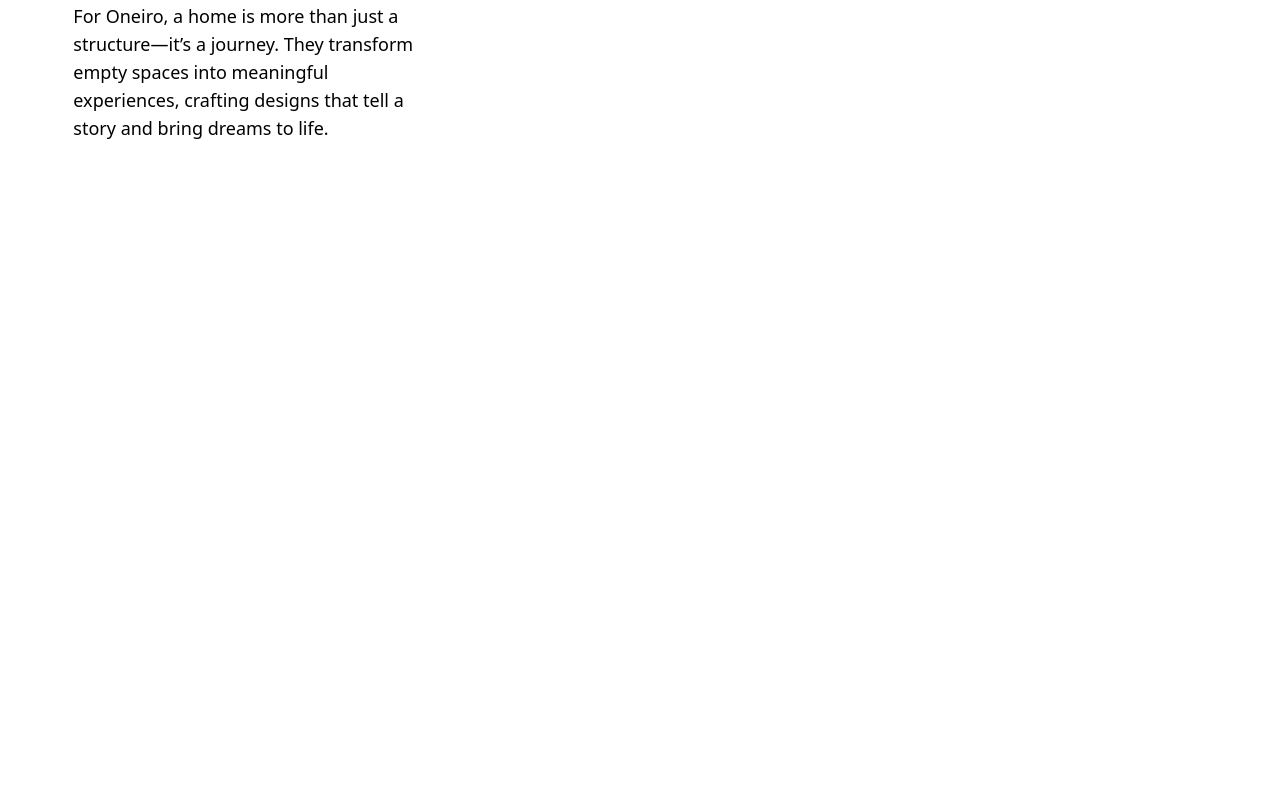
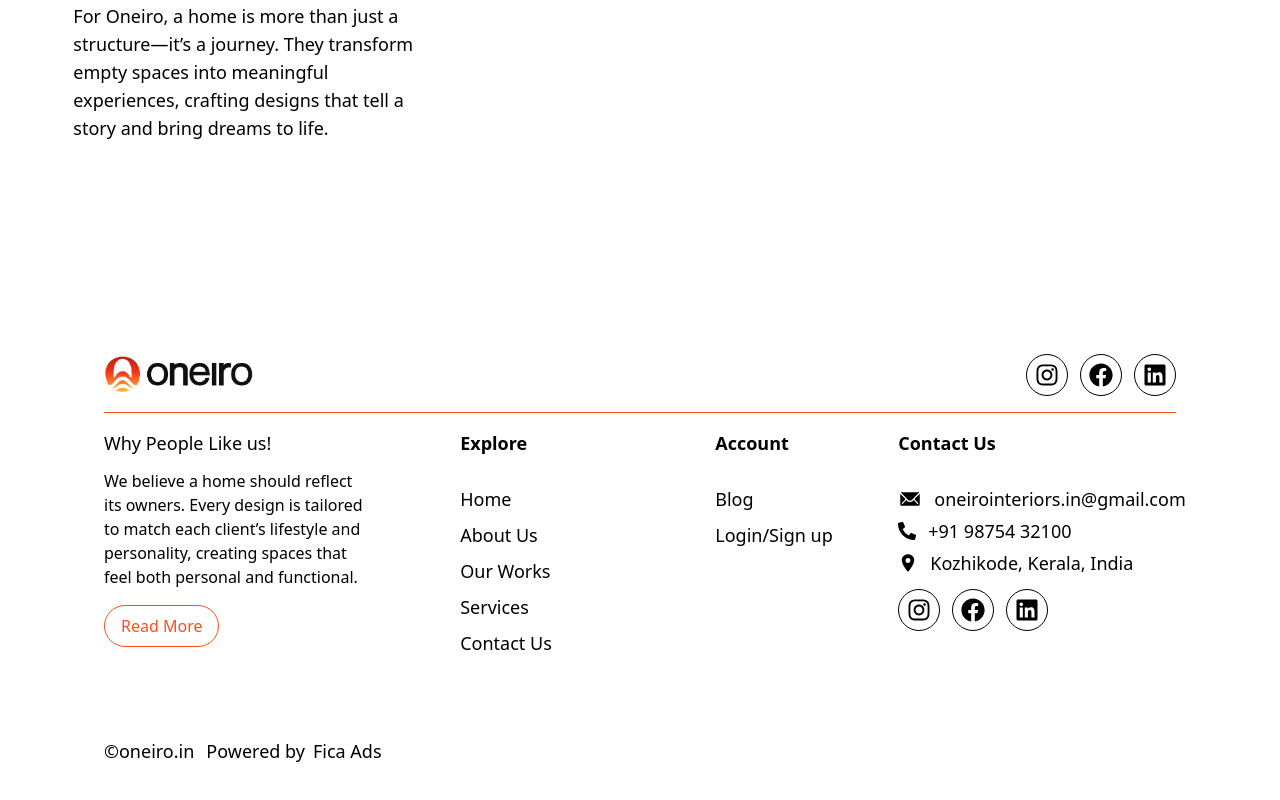
Before and after one commit to Fica-Web/oneiroInteriors, a React (Vite) app in the folder frontend/: page / in a window 1280 px wide. Shown: the part 1638-2438 px from the top of the page. Before the commit the page ends 1912 px from the top, so only its background shows below. Built offline with nearby package versions, Linux system fonts and the light colour scheme; a web font is replaced by a local one.

Commit message:
sample footer

```diff
--- /dev/null
+++ b/frontend/src/components/shared/Footer.jsx
@@ -0,0 +1,171 @@
+import React from 'react';
+import { Link } from 'react-router-dom';
+import { FaInstagram, FaLinkedin, FaFacebook, FaPhoneAlt, } from "react-icons/fa";
+import { IoLocationSharp } from "react-icons/io5";
+import { IoIosMail } from "react-icons/io";
+import logo from '../../assets/images/logo-black.png';
+import navOptions from '../../data/navOptions';
+
+const Footer = () => {
+    return (
+        <div
+            // style={{ backgroundImage: 'linear-gradient(#FDECF0 40%, #F598A6 120%)' }}
+            className="text-brown sm:pt-10 pt-6 lg:px-10 w-full"
+        >
+            <div className="mx-auto py-10 px-4 sm:px-10 lg:px-16">
+                {/* Top Section */}
+                <div className="pb-4 mb-4 border-b border-primary ">
+                    <div className="flex justify-between items-center ">
+                        {/* Logo Section */}
+                        <div className="w-full lg:w-1/4 ">
+                            <Link to={'/'} className='flex items-center'>
+                                <img
+                                    src={logo}
+                                    alt="Flowra Logo"
+                                    className='lg:h-10 h-8'
+                                />
+                            </Link>
+                        </div>
+                        {/* Social Icons */}
+                        <div className="w-full lg:w-1/4 flex justify-end space-x-3">
+                            <a
+                                className="p-2 border border-brown rounded-full hover:text-white hover:bg-primary hover:border-0"
+                                href="https://www.instagram.com/"
+                                target="_blank"
+                                rel="noopener noreferrer"
+                            >
+                                <FaInstagram className='text-2xl font-semibold' />
+                            </a>
+                            <a
+                                className="p-2 border border-brown rounded-full hover:text-white hover:bg-primary hover:border-0"
+                                href="https://www.facebook.com/"
+                                target="_blank"
+                                rel="noopener noreferrer"
+                            >
+                                <FaFacebook className='text-2xl font-semibold' />
+                            </a>
+                            <a
+                                className="p-2 border border-brown rounded-full  hover:text-white hover:bg-primary hover:border-0"
+                                href="https://www.linkedin.com/"
+                                target="_blank"
+                                rel="noopener noreferrer"
+                            >
+                                <FaLinkedin className='text-2xl font-semibold' />
+                            </a>
+                        </div>
+                    </div>
+                </div>
+
+                {/* Footer Links */}
+                <div className="grid grid-cols-1 md:grid-cols-2 lg:grid-cols-4 gap-10 lg:gap-0">
+                    {/* Section 1 */}
+                    <div className=''>
+                        <h4 className="text-lg mb-3">Why People Like us!</h4>
+                        <p className="mb-4">
+                            We believe a home should reflect its owners. Every design is tailored to match each client’s lifestyle and personality, creating spaces that feel both personal and functional.
+                        </p>
+                        <Link
+                            to="/about"
+                            className="inline-block py-2 px-4 border border-primary text-primary rounded-full hover:bg-primary hover:text-gray-50 hover:border-0"
+                        >
+                            Read More
+                        </Link>
+                    </div>
+                    {/* Section 2 */}
+
+                    <div className='flex flex-col lg:items-center'>
+                        <div className='w-fit'>
+                            <h4 className="font-semibold text-lg mb-7">Explore</h4>
+                            <div className="flex flex-col space-y-2">
+                                {navOptions.map((item) => (
+                                    <Link to={item.path} className="hover:font-semibold text-lg">
+                                        {item.name}
+                                    </Link>
+                                ))}
+                            </div>
+                        </div>
+                    </div>
+
+                    {/* Section 3 */}
+                    <div className='flex flex-col lg:items-center'>
+                        <div>
+                            <h4 className="font-semibold text-lg mb-7">Account</h4>
+                            <div className="flex flex-col space-y-2">
+                                <Link to={'/flowra/blog'} className="hover:font-semibold text-lg">
+                                    Blog
+                                </Link>
+                                <Link to={'/login'} className="hover:font-semibold text-lg">
+                                    Login/Sign up
+                                </Link>
+                            </div>
+                        </div>
+                    </div>
+                    {/* Section 4 */}
+                    <div className='flex flex-col lg:items-center'>
+                        <div>
+                            <h4 className="font-semibold text-lg mb-7" >Contact Us</h4>
+                            <div className='flex gap-3 items-center text-lg my-1'>
+                                <IoIosMail className='text-2xl ' />
+                                <p>oneirointeriors.in@gmail.com</p>
+                            </div>
+                            <div className='flex gap-3 items-center text-lg mb-1'>
+                                <FaPhoneAlt className='text-lg ' />
+                                <p>+91 98754 32100</p>
+                            </div>
+                            <div className='flex gap-3 items-center text-lg mb-1'>
+                                <IoLocationSharp className='text-xl ' />
+                                <p>Kozhikode, Kerala, India</p>
+                            </div>
+                            <div className="flex gap-3 mt-3">
+                                <a
+                                    className="p-2 border border-brown rounded-full hover:text-white hover:bg-primary hover:border-0"
+                                    href="https://www.instagram.com/"
+                                    target="_blank"
+                                    rel="noopener noreferrer"
+                                >
+                                    <FaInstagram className='text-2xl font-semibold' />
+                                </a>
+                                <a
+                                    className="p-2 border border-brown rounded-full hover:text-white hover:bg-primary hover:border-0"
+                                    href="https://www.facebook.com/"
+                                    target="_blank"
+                                    rel="noopener noreferrer"
+                                >
+                                    <FaFacebook className='text-2xl font-semibold' />
+                                </a>
+                                <a
+                                    className="p-2 border border-brown rounded-full  hover:text-white hover:bg-primary hover:border-0"
+                                    href="https://www.linkedin.com/"
+                                    target="_blank"
+                                    rel="noopener noreferrer"
+                                >
+                                    <FaLinkedin className='text-2xl font-semibold' />
+                                </a>
+                            </div>
+                        </div>
+                    </div>
+
+
+                </div>
+
+                <div className='lg:mt-20 mt-10 text-lg text-center lg:text-start'>
+                    <p>
+                        ©oneiro.in
+                        <span className='mx-3'>Powered by
+                            <a
+                                className="ml-2 hover:text-blue-500"
+                                href="https://ficaads.com/"
+                                target="_blank"
+                                rel="noopener noreferrer"
+                            >
+                                Fica Ads
+                            </a>
+                        </span>
+                    </p>
+                </div>
+            </div>
+        </div>
+    );
+};
+
+export default Footer;
--- a/frontend/src/components/shared/Navbar.jsx
+++ b/frontend/src/components/shared/Navbar.jsx
@@ -9,14 +9,14 @@
     return (
         <nav className="">
             <div className="w-full mx-auto sm:px-4 lg:px-7 ">
-                <div className="flex items-center justify-between h-24">
+                <div className="flex items-center justify-between h-24 ">
                     {/* Logo */}
                     <div className="flex items-center">
                         <NavLink to="/" className="text-xl font-bold">
                             <img
                                 src={logo}
                                 alt="Oneiro Logo"
-                                className='lg:h-14 h-12'
+                                className='lg:h-8 h-6'
                             />
                         </NavLink>
                     </div>
--- a/frontend/src/components/user/HomePage/HomeCarousal.jsx
+++ b/frontend/src/components/user/HomePage/HomeCarousal.jsx
@@ -5,7 +5,7 @@
 const HomeCarousel = () => {
     const slides = [
         { id: 1, image: "https://www.getonecard.app/images/blog/book_affordable_flights.png" },
-        { id: 2, image: "https://www.getonecard.app/images/blog/book_affordable_flights.png" },
+        { id: 2, image: "https://images.livspace-cdn.com/plain/https://jumanji.livspace-cdn.com/magazine/wp-content/uploads/sites/2/2021/06/10131120/interior-wall-design.jpg" },
         { id: 3, image: "https://www.getonecard.app/images/blog/book_affordable_flights.png" },
     ];
 
--- a/frontend/src/layoutes/HomeLayout.jsx
+++ b/frontend/src/layoutes/HomeLayout.jsx
@@ -1,12 +1,14 @@
 import React from 'react';
 import { Outlet } from 'react-router-dom';
 import Navbar from '../components/shared/Navbar';
+import Footer from '../components/shared/Footer';
 
 const HomeLayout = () => {
     return (
         <>
             <Navbar />
             <Outlet />
+            <Footer />
         </>
     )
 }
```
Also changed, not shown: frontend/src/assets/images/logo-black.png, frontend/src/assets/images/logo-white.png.
